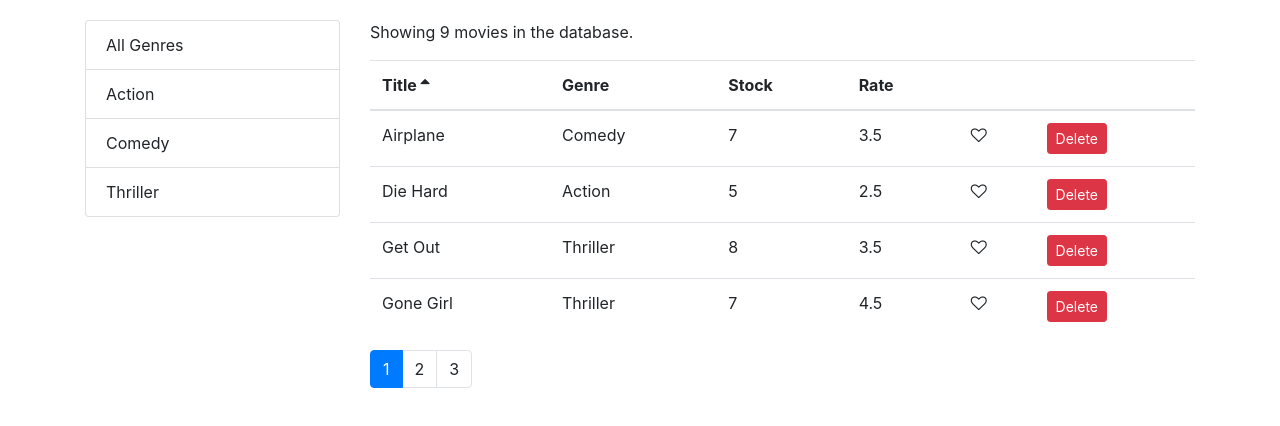
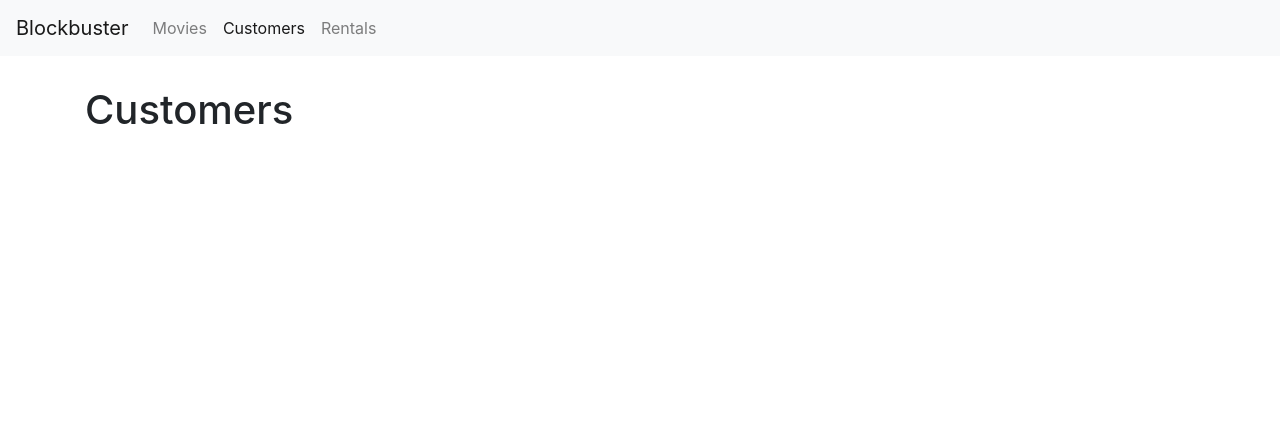
Before and after one commit to RunHannah/react-vidly, a React (Create React App) app: page /customers in a window 1280 px wide. Shown: the top 426 px of the page. Built offline with nearby package versions, Linux system fonts and the light colour scheme.

Commit message:
Add navbar and routes.

```diff
--- a/package.json
+++ b/package.json
@@ -9,6 +9,7 @@
     "prop-types": "^15.6.2",
     "react": "^16.4.2",
     "react-dom": "^16.4.2",
+    "react-router-dom": "^4.3.1",
     "react-scripts": "1.1.5"
   },
   "scripts": {
--- a/src/App.js
+++ b/src/App.js
@@ -1,13 +1,29 @@
-import React, { Component } from "react";
-import Movies from "./components/movies";
-import "./App.css";
+import React, { Component } from 'react';
+import { Route, Redirect, Switch } from 'react-router-dom';
+import NavBar from './components/navBar';
+import Movies from './components/movies';
+import Customers from './components/customers';
+import Rentals from './components/rentals';
+import NotFound from './components/notFound';
+
+import './App.css';
 
 class App extends Component {
   render() {
     return (
-      <main className="container">
-        <Movies />
-      </main>
+      <React.Fragment>
+        <NavBar />
+        <main className="container">
+          <Switch>
+            <Route path="/movies" component={Movies} />
+            <Route path="/customers" component={Customers} />
+            <Route path="/rentals" component={Rentals} />
+            <Route path="/not-found" component={NotFound} />
+            <Redirect from="/" exact to="/movies" />
+            <Redirect to="/not-found" />
+          </Switch>
+        </main>
+      </React.Fragment>
     );
   }
 }
--- /dev/null
+++ b/src/components/customers.jsx
@@ -0,0 +1,9 @@
+import React from 'react';
+
+export default function Customers() {
+  return (
+    <div>
+      <h1>Customers</h1>
+    </div>
+  );
+}
--- /dev/null
+++ b/src/components/navBar.jsx
@@ -0,0 +1,38 @@
+import React from 'react';
+import { Link, NavLink } from 'react-router-dom';
+
+function NavBar() {
+  return (
+    <nav className="navbar navbar-expand-lg navbar-light bg-light">
+      <Link className="navbar-brand" to="/">
+        Blockbuster
+      </Link>
+      <button
+        className="navbar-toggler"
+        type="button"
+        data-toggle="collapse"
+        data-target="#navbarNav"
+        aria-controls="navbarNav"
+        aria-expanded="false"
+        aria-label="Toggle navigation"
+      >
+        <span className="navbar-toggler-icon" />
+      </button>
+      <div className="collapse navbar-collapse" id="navbarNav">
+        <div className="navbar-nav">
+          <NavLink className="nav-item nav-link" to="/movies">
+            Movies
+          </NavLink>
+          <NavLink className="nav-item nav-link" to="/customers">
+            Customers
+          </NavLink>
+          <NavLink className="nav-item nav-link" to="/rentals">
+            Rentals
+          </NavLink>
+        </div>
+      </div>
+    </nav>
+  );
+}
+
+export default NavBar;
--- /dev/null
+++ b/src/components/notFound.jsx
@@ -0,0 +1,9 @@
+import React, { Component } from 'react';
+
+export class notFound extends Component {
+  render() {
+    return <div>Not Found</div>;
+  }
+}
+
+export default notFound;
--- /dev/null
+++ b/src/components/rentals.jsx
@@ -0,0 +1,13 @@
+import React, { Component } from 'react';
+
+export class rentals extends Component {
+  render() {
+    return (
+      <div>
+        <h1>rentals</h1>
+      </div>
+    );
+  }
+}
+
+export default rentals;
--- a/src/index.css
+++ b/src/index.css
@@ -1,7 +1,11 @@
 body {
   margin: 0;
-  padding: 20px 0 0 0;
+  padding: 0 0 0 0;
   font-family: sans-serif;
+}
+
+.navbar {
+  margin-bottom: 30px;
 }
 
 .clickable {
--- a/src/index.js
+++ b/src/index.js
@@ -1,10 +1,16 @@
-import React from "react";
-import ReactDOM from "react-dom";
-import "./index.css";
-import App from "./App";
-import registerServiceWorker from "./registerServiceWorker";
-import "bootstrap/dist/css/bootstrap.css";
-import "font-awesome/css/font-awesome.css";
+import React from 'react';
+import ReactDOM from 'react-dom';
+import { BrowserRouter } from 'react-router-dom';
+import './index.css';
+import App from './App';
+import registerServiceWorker from './registerServiceWorker';
+import 'bootstrap/dist/css/bootstrap.css';
+import 'font-awesome/css/font-awesome.css';
 
-ReactDOM.render(<App />, document.getElementById("root"));
+ReactDOM.render(
+  <BrowserRouter>
+    <App />
+  </BrowserRouter>,
+  document.getElementById('root')
+);
 registerServiceWorker();
```
Also changed, not shown: src/components/movieForm.jsx (added, +9 -0 lines), 1 other file (tests, documents, lock files or other folders).
